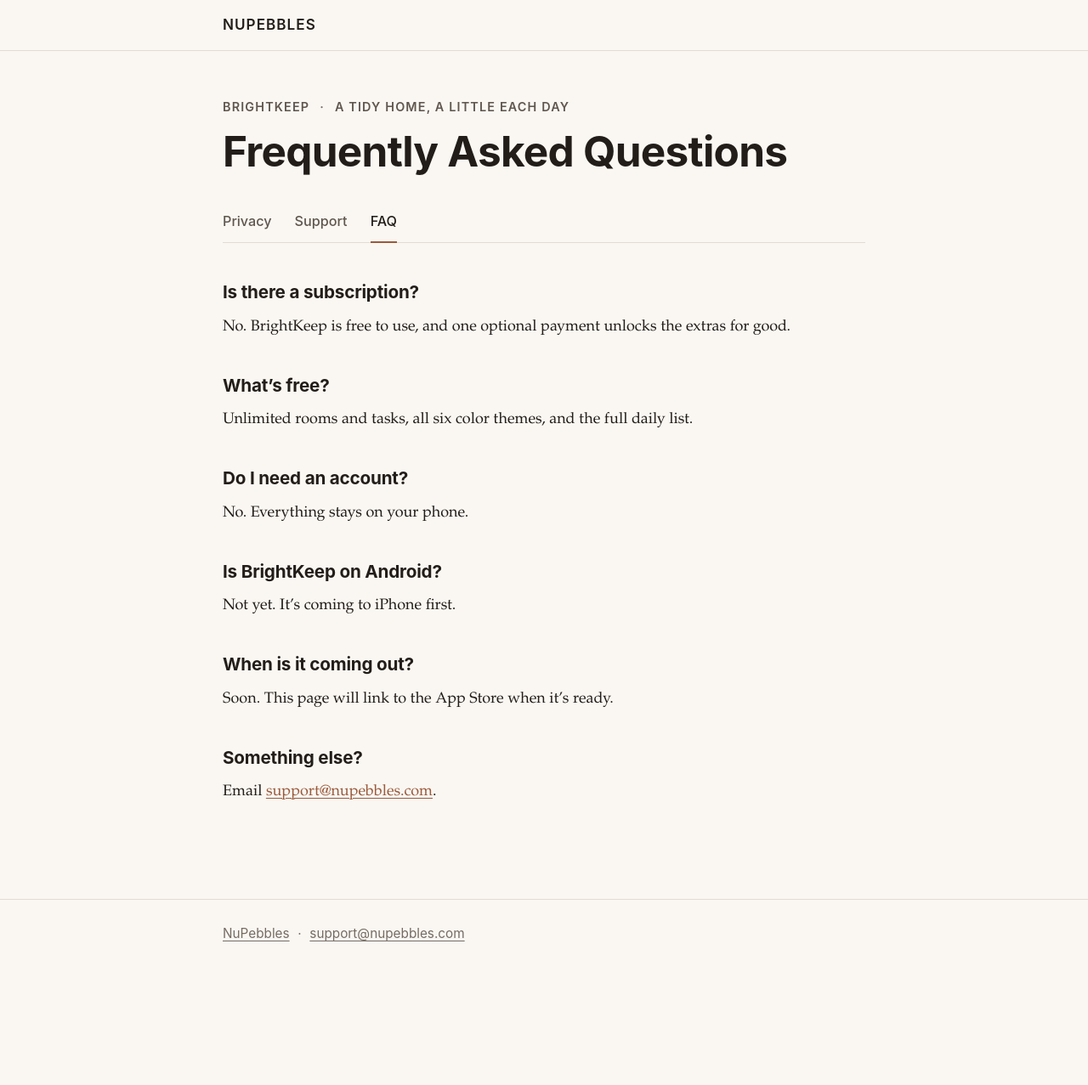
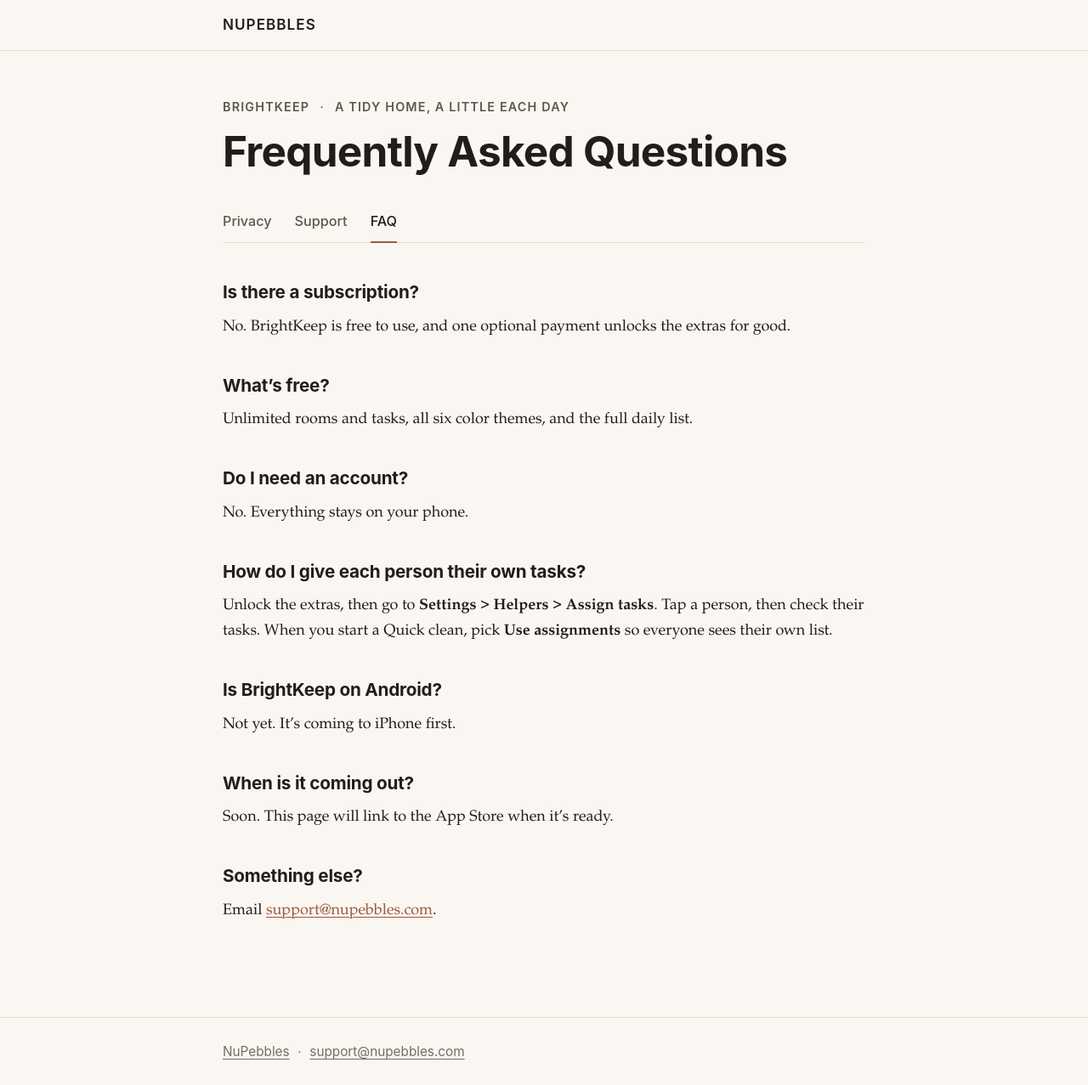
Before and after one commit to beccapearl/nupebbles, a Jekyll site: the page built from apps/brightkeep/faq.md, in a window 1280 px wide. Shown: the whole page at 85% size. Built offline with Jekyll 4.4.1, drawn with Linux system fonts in a browser that asks for light colours; before the commit the page ends 1138 px from its top, so only the background shows below that.

Commit message:
BrightKeep: assignments help
Co-Authored-By: Claude Opus 5.5 <noreply@anthropic.com>

```diff
--- a/apps/brightkeep/faq.md
+++ b/apps/brightkeep/faq.md
@@ -16,6 +16,10 @@ Unlimited rooms and tasks, all six color themes, and the full daily list.
 
 No. Everything stays on your phone.
 
+## How do I give each person their own tasks?
+
+Unlock the extras, then go to **Settings** > **Helpers** > **Assign tasks**. Tap a person, then check their tasks. When you start a Quick clean, pick **Use assignments** so everyone sees their own list.
+
 ## Is BrightKeep on Android?
 
 Not yet. It's coming to iPhone first.
```
Also changed, not shown: apps/brightkeep/support.md (+2 -0 lines).
